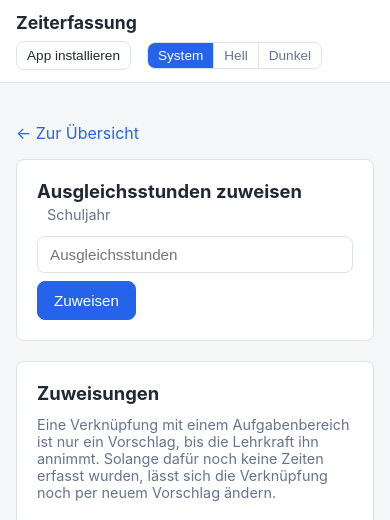
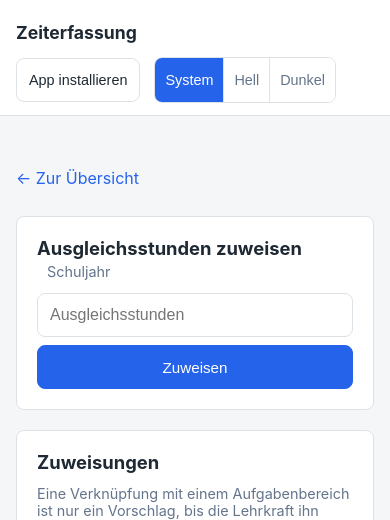
Before and after one commit to deraal09/zeiterfassung, a Node project: template views/admin/user.ejs in a window 390 px wide. Shown: the top 520 px of the page. Run offline with Node 20 templates, Linux system fonts and the light colour scheme; the template is opened without the code that fills it, so the values that code supplies are empty.

Commit message:
Smartphone-Bedienbarkeit: Formulare umbrechen, groessere Tippflaechen
Auf 375 px Breite liefen Formulare aus dem Rand (Dashboard 218 px,
Kategorie-Seite 108 px, Admin-Lehrkraft 14 px), weil .inline-form nicht
umbrach und Eingabefelder ihre Mindestbreite nicht unterschritten.
Navigationslinks, Link-Buttons, Theme-Umschalter, Tabs und Checkboxen waren
nur 13-34 px hoch.

Mobil (max-width 640px): Formularzeilen brechen um, Felder/Buttons nutzen die
volle Breite, Tippflaechen mindestens 44 px, Eingabefelder 16 px Schrift
(verhindert den automatischen iOS-Zoom beim Fokussieren).

Co-Authored-By: Claude Sonnet 5.5 <noreply@anthropic.com>
Claude-Session: https://claude.ai/code/session_01VZRPAnZkzhS3jBFWV2AkSu

```diff
--- a/public/css/style.css
+++ b/public/css/style.css
@@ -610,3 +610,58 @@ input[type=text], input[type=password], input[type=number], input[type=date], in
   .entries-table td[data-label] input[type=number] { width: 100%; }
   .entries-table td.entries-row-actions { display: flex; justify-content: flex-end; }
 }
+
+/* Bedienbarkeit auf dem Smartphone.
+   - Tippflaechen mindestens ca. 44 px hoch (Apple/Google-Richtlinie); vorher
+     waren Navigationslinks, Link-Buttons, Theme-Umschalter und Tabs nur
+     13-34 px hoch und liessen sich mit dem Daumen kaum treffen.
+   - Eingabefelder mit mindestens 16 px Schrift: iOS-Safari zoomt sonst beim
+     Fokussieren automatisch in die Seite und verschiebt das Layout.
+   - Formulare duerfen nie breiter als der Bildschirm werden: Eingabefelder
+     haben von Haus aus eine Mindestbreite (ca. 20 Zeichen), die in einer
+     Flex-Zeile ohne min-width:0 nicht schrumpft und Buttons aus dem Rand
+     schiebt. Deshalb brechen Formularzeilen um und Felder/Buttons nutzen
+     die volle Breite. */
+@media (max-width: 640px) {
+  input[type=text], input[type=password], input[type=number], input[type=date], input[type=time], select,
+  .entries-table input[type=text],
+  .entries-table input[type=date],
+  .entries-table input[type=time] {
+    font-size: 16px;
+    min-height: 44px;
+    min-width: 0;
+    max-width: 100%;
+  }
+
+  .btn { min-height: 44px; padding: 10px 16px; }
+  .link-button { min-height: 44px; padding: 0 6px; }
+  .aktion-menu-content .link-button { padding: 10px 8px; }
+  .tab-button { min-height: 44px; }
+  summary { min-height: 44px; display: flex; align-items: center; }
+  .panel-details > summary { display: flex; }
+
+  input[type=checkbox] { width: 22px; height: 22px; flex-shrink: 0; }
+  .checkbox { min-height: 44px; gap: 10px; }
+
+  .inline-form { flex-wrap: wrap; max-width: 100%; }
+  .inline-form > input:not([type=hidden]),
+  .inline-form > select { flex: 1 1 100%; }
+  .entry-form > input,
+  .entry-form > select,
+  .entry-form > .btn { flex: 1 1 100%; }
+  .entry-form > .inline-form { flex: 1 1 100%; }
+
+  .zuweisung-item select { flex: 1 1 100%; }
+
+  .topbar-inner { row-gap: 4px; }
+  .brand { display: inline-block; padding: 10px 0; }
+  .nav-links { gap: 0 14px; }
+  .nav-links > a,
+  .nav-links .inline-form > .link-button { display: inline-flex; align-items: center; min-height: 44px; }
+  .nav-user { display: inline-flex; align-items: center; min-height: 44px; }
+  #pwa-install-button { font-size: 0.9rem; padding: 10px 12px; }
+  .theme-toggle button { padding: 0 10px; min-height: 44px; font-size: 0.9rem; }
+  .login-page-toolbar { gap: 8px; }
+
+  main > p > a:only-child { display: inline-block; padding: 12px 0; }
+}
```
